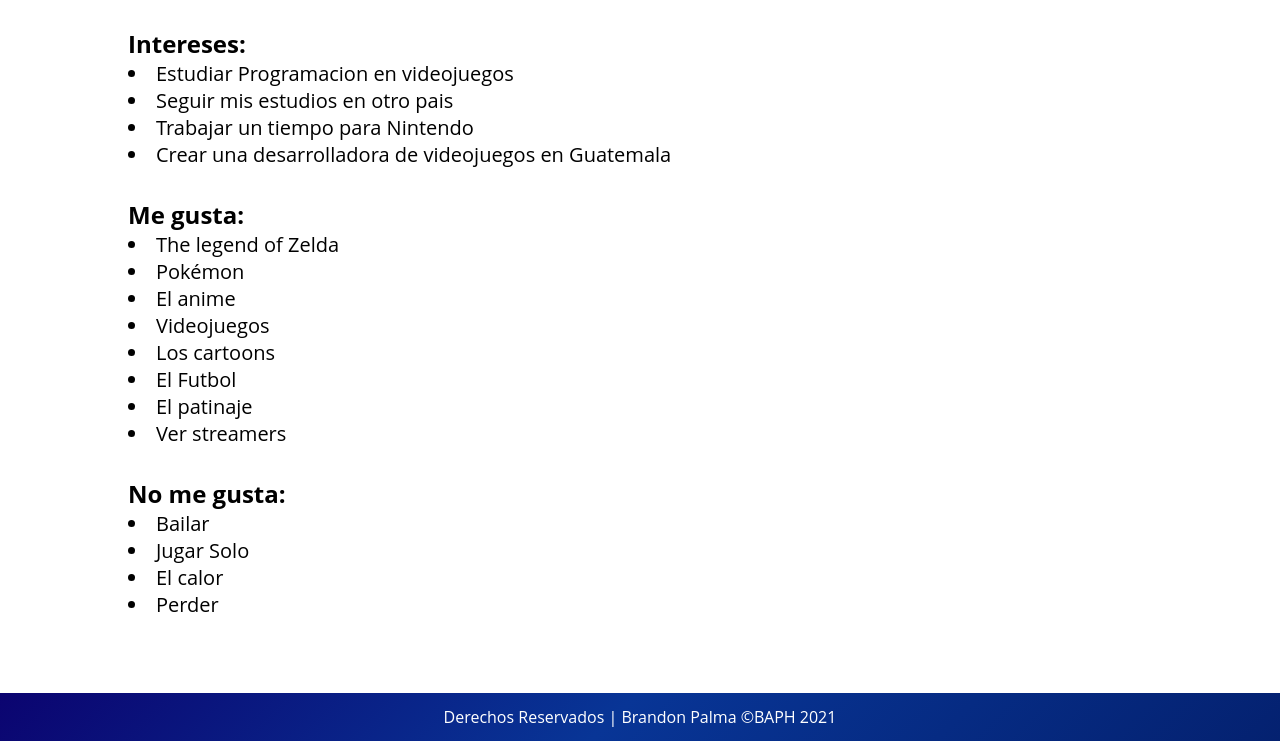
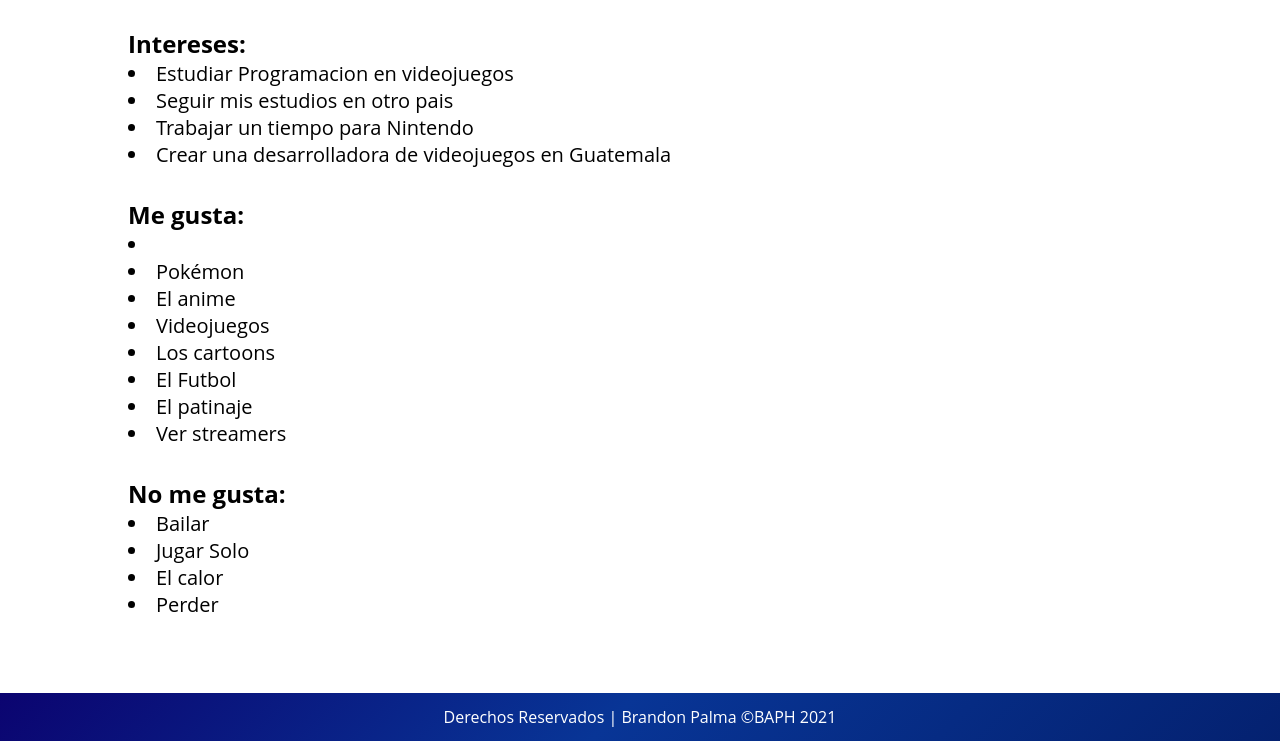
Before and after one commit to bpalma2019629/in5bm_sitio_web_kinal, a plain HTML site: page assets/paginas/biografia.html in a window 1280 px wide. Shown: the part 896-1637 px from the top of the page. Drawn offline with Linux system fonts and the light colour scheme.

Commit message:
actualizacion biografia

```diff
--- a/assets/paginas/biografia.html
+++ b/assets/paginas/biografia.html
@@ -55,7 +55,7 @@
             </p>
             <p>
             <h2>Me gusta:</h2>
-            <li>The legend of Zelda</li>
+            <li></li>
             <li>Pokémon</li>
             <li>El anime</li>
             <li>Videojuegos</li>
```
